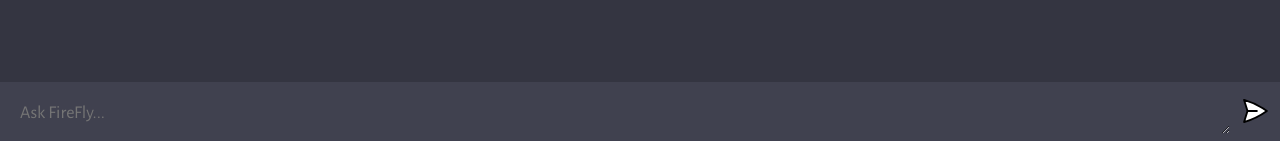
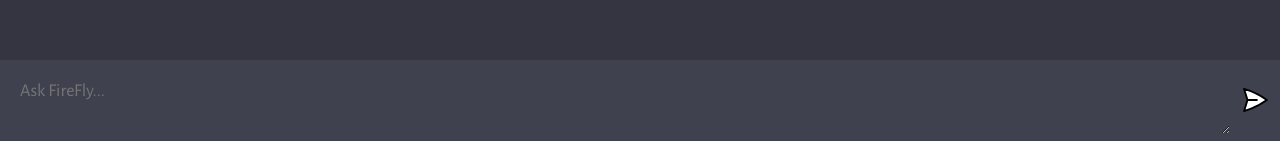
Before and after one commit to Jonathan-Alex-Thompson/Firefly, a website built with Vite: page client/index.html in a window 1280 px wide. Shown: the part 656-797 px from the top of the page. Built offline with nearby package versions, Linux system fonts and the light colour scheme.

Commit message:
Updated Index.html
Resize prompt and remove scrollbar

```diff
--- a/client/index.html
+++ b/client/index.html
@@ -11,7 +11,7 @@
     <div id="app">
       <div id="chat_container"></div>
       <form>
-        <textarea name="prompt" rows="1" cols="1" placeholder="Ask FireFly..."></textarea>
+        <textarea style="overflow:hidden" name="prompt" rows="0" cols="1" placeholder="Ask FireFly..."></textarea>
         <button type="submit"><img src="assets/send.svg"/></button>
       </form>
     </div>
```
